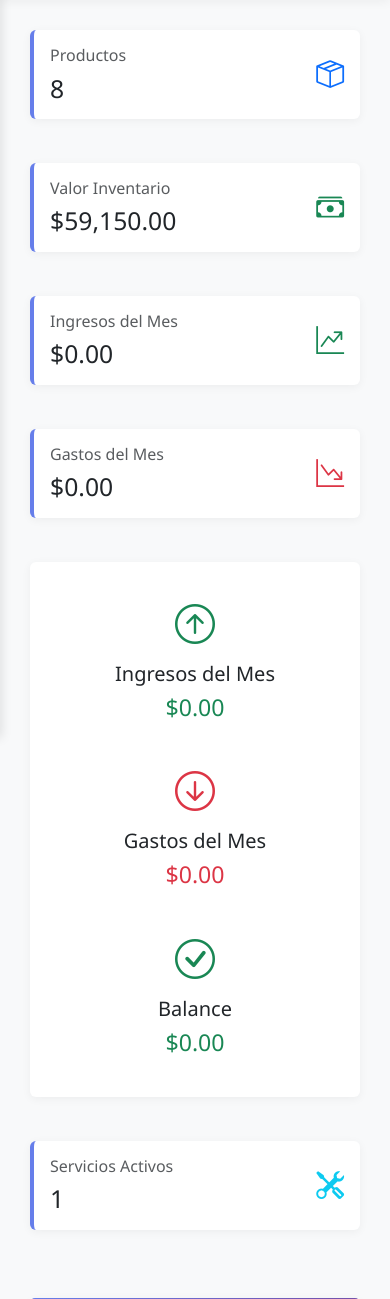
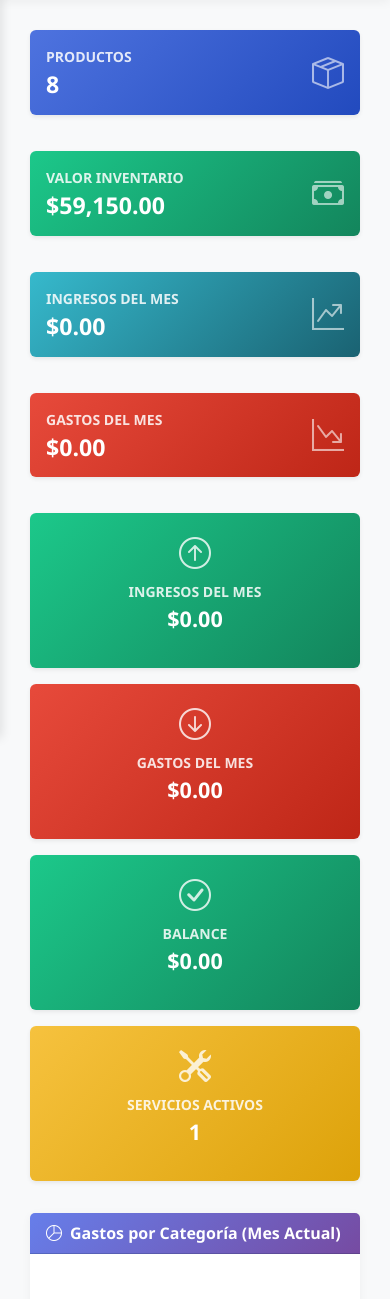
Before and after one commit to danjohn007/InventarioAlbercas, a PHP site: page /dashboard in a window 390 px wide. Shown: the part 106-1405 px from the top of the page. Run offline with PHP 8.4, Linux system fonts and the light colour scheme; a user stored in the database is signed in; data comes from the database, SQL or seed files in the repository; data that the repository does not hold is empty; a map, chart or similar area stays blank; some libraries are stand-ins or nearby versions.

Commit message:
Fix dashboard colors, report export HTTP 500, and configuraciones 403 permissions
Co-authored-by: danjohn007 <77515822+danjohn007@users.noreply.github.com>

```diff
--- a/utils/Auth.php
+++ b/utils/Auth.php
@@ -185,8 +185,8 @@ class Auth {
 
     /**
      * Ensure a permissions array has all required modules for the given role.
-     * Adds missing modules only (never removes existing ones).
-     * If any module was added, persists the updated JSON back to the DB role.
+     * Adds missing modules AND merges missing actions for existing modules.
+     * If any change was made, persists the updated JSON back to the DB role.
      *
      * @param  array    $permisos  Current decoded permissions array
      * @param  string   $rolNombre Role name (e.g. 'Administrador')
@@ -213,9 +213,17 @@ class Auth {
 
         $patched = false;
         foreach ($requiredByRole[$rolNombre] as $modulo => $acciones) {
-            if (!isset($permisos[$modulo])) {
+            if (!isset($permisos[$modulo]) || !is_array($permisos[$modulo])) {
+                // Module missing entirely
                 $permisos[$modulo] = $acciones;
                 $patched = true;
+            } else {
+                // Module exists but may be missing some actions
+                $missing = array_diff($acciones, $permisos[$modulo]);
+                if (!empty($missing)) {
+                    $permisos[$modulo] = array_values(array_unique(array_merge($permisos[$modulo], $missing)));
+                    $patched = true;
+                }
             }
         }
 
--- a/views/dashboard/index.php
+++ b/views/dashboard/index.php
@@ -1,14 +1,14 @@
 <div class="row">
     <!-- Tarjetas de estadísticas -->
-    <div class="col-md-3 mb-4">
-        <div class="card stat-card">
-            <div class="card-body">
+    <div class="col-md-3 mb-3">
+        <div class="card stat-card stat-card-blue border-0 shadow-sm">
+            <div class="card-body py-3">
                 <div class="d-flex justify-content-between align-items-center">
                     <div>
-                        <h6 class="text-muted mb-2">Productos</h6>
-                        <h2 class="mb-0"><?php echo number_format($stats['productos']); ?></h2>
+                        <div class="small fw-semibold text-uppercase mb-1" style="opacity:.85;">Productos</div>
+                        <div class="h3 fw-bold mb-0"><?php echo number_format($stats['productos']); ?></div>
                     </div>
-                    <div class="fs-1 text-primary">
+                    <div style="font-size:2rem;opacity:.6;">
                         <i class="bi bi-box-seam"></i>
                     </div>
                 </div>
@@ -16,15 +16,15 @@
         </div>
     </div>
 
-    <div class="col-md-3 mb-4">
-        <div class="card stat-card">
-            <div class="card-body">
+    <div class="col-md-3 mb-3">
+        <div class="card stat-card stat-card-green border-0 shadow-sm">
+            <div class="card-body py-3">
                 <div class="d-flex justify-content-between align-items-center">
                     <div>
-                        <h6 class="text-muted mb-2">Valor Inventario</h6>
-                        <h2 class="mb-0">$<?php echo number_format($stats['valor_inventario'], 2); ?></h2>
+                        <div class="small fw-semibold text-uppercase mb-1" style="opacity:.85;">Valor Inventario</div>
+                        <div class="h3 fw-bold mb-0">$<?php echo number_format($stats['valor_inventario'], 2); ?></div>
                     </div>
-                    <div class="fs-1 text-success">
+                    <div style="font-size:2rem;opacity:.6;">
                         <i class="bi bi-cash-stack"></i>
                     </div>
                 </div>
@@ -32,15 +32,15 @@
         </div>
     </div>
 
-    <div class="col-md-3 mb-4">
-        <div class="card stat-card">
-            <div class="card-body">
+    <div class="col-md-3 mb-3">
+        <div class="card stat-card stat-card-teal border-0 shadow-sm">
+            <div class="card-body py-3">
                 <div class="d-flex justify-content-between align-items-center">
                     <div>
-                        <h6 class="text-muted mb-2">Ingresos del Mes</h6>
-                        <h2 class="mb-0">$<?php echo number_format($stats['ingresos_mes'], 2); ?></h2>
+                        <div class="small fw-semibold text-uppercase mb-1" style="opacity:.85;">Ingresos del Mes</div>
+                        <div class="h3 fw-bold mb-0">$<?php echo number_format($stats['ingresos_mes'], 2); ?></div>
                     </div>
-                    <div class="fs-1 text-success">
+                    <div style="font-size:2rem;opacity:.6;">
                         <i class="bi bi-graph-up-arrow"></i>
                     </div>
                 </div>
@@ -48,15 +48,15 @@
         </div>
     </div>
 
-    <div class="col-md-3 mb-4">
-        <div class="card stat-card">
-            <div class="card-body">
+    <div class="col-md-3 mb-3">
+        <div class="card stat-card stat-card-red border-0 shadow-sm">
+            <div class="card-body py-3">
                 <div class="d-flex justify-content-between align-items-center">
                     <div>
-                        <h6 class="text-muted mb-2">Gastos del Mes</h6>
-                        <h2 class="mb-0">$<?php echo number_format($stats['gastos_mes'], 2); ?></h2>
+                        <div class="small fw-semibold text-uppercase mb-1" style="opacity:.85;">Gastos del Mes</div>
+                        <div class="h3 fw-bold mb-0">$<?php echo number_format($stats['gastos_mes'], 2); ?></div>
                     </div>
-                    <div class="fs-1 text-danger">
+                    <div style="font-size:2rem;opacity:.6;">
                         <i class="bi bi-graph-down-arrow"></i>
                     </div>
                 </div>
@@ -65,57 +65,46 @@
     </div>
 </div>
 
-<!-- Balance del mes -->
-<div class="row mb-4">
-    <div class="col-md-12">
-        <div class="card">
-            <div class="card-body">
-                <div class="row text-center">
-                    <div class="col-md-4">
-                        <div class="p-3">
-                            <i class="bi bi-arrow-up-circle text-success" style="font-size: 2.5rem;"></i>
-                            <h5 class="mt-2">Ingresos del Mes</h5>
-                            <h3 class="text-success">$<?php echo number_format($stats['ingresos_mes'], 2); ?></h3>
-                        </div>
-                    </div>
-                    <div class="col-md-4">
-                        <div class="p-3">
-                            <i class="bi bi-arrow-down-circle text-danger" style="font-size: 2.5rem;"></i>
-                            <h5 class="mt-2">Gastos del Mes</h5>
-                            <h3 class="text-danger">$<?php echo number_format($stats['gastos_mes'], 2); ?></h3>
-                        </div>
-                    </div>
-                    <div class="col-md-4">
-                        <div class="p-3">
-                            <?php
-                            $balance = $stats['ingresos_mes'] - $stats['gastos_mes'];
-                            $balance_color = $balance >= 0 ? 'success' : 'danger';
-                            $balance_icon = $balance >= 0 ? 'bi-check-circle' : 'bi-x-circle';
-                            ?>
-                            <i class="bi <?php echo $balance_icon; ?> text-<?php echo $balance_color; ?>" style="font-size: 2.5rem;"></i>
-                            <h5 class="mt-2">Balance</h5>
-                            <h3 class="text-<?php echo $balance_color; ?>">$<?php echo number_format($balance, 2); ?></h3>
-                        </div>
-                    </div>
-                </div>
+<!-- Balance del mes + Servicios Activos -->
+<div class="row mb-3">
+    <div class="col-md-3 mb-3">
+        <div class="card stat-card-green border-0 shadow-sm h-100">
+            <div class="card-body py-3 text-center">
+                <i class="bi bi-arrow-up-circle" style="font-size:2rem;opacity:.8;"></i>
+                <div class="small fw-semibold text-uppercase mt-1" style="opacity:.85;">Ingresos del Mes</div>
+                <div class="h4 fw-bold mb-0 mt-1">$<?php echo number_format($stats['ingresos_mes'], 2); ?></div>
             </div>
         </div>
     </div>
-</div>
-
-<div class="row mb-4">
-    <div class="col-md-3 mb-4">
-        <div class="card stat-card">
-            <div class="card-body">
-                <div class="d-flex justify-content-between align-items-center">
-                    <div>
-                        <h6 class="text-muted mb-2">Servicios Activos</h6>
-                        <h2 class="mb-0"><?php echo number_format($stats['servicios_activos']); ?></h2>
-                    </div>
-                    <div class="fs-1 text-info">
-                        <i class="bi bi-tools"></i>
-                    </div>
-                </div>
+    <div class="col-md-3 mb-3">
+        <div class="card stat-card-red border-0 shadow-sm h-100">
+            <div class="card-body py-3 text-center">
+                <i class="bi bi-arrow-down-circle" style="font-size:2rem;opacity:.8;"></i>
+                <div class="small fw-semibold text-uppercase mt-1" style="opacity:.85;">Gastos del Mes</div>
+                <div class="h4 fw-bold mb-0 mt-1">$<?php echo number_format($stats['gastos_mes'], 2); ?></div>
+            </div>
+        </div>
+    </div>
+    <div class="col-md-3 mb-3">
+        <?php
+        $balance = $stats['ingresos_mes'] - $stats['gastos_mes'];
+        $balance_class = $balance >= 0 ? 'stat-card-green' : 'stat-card-red';
+        $balance_icon = $balance >= 0 ? 'bi-check-circle' : 'bi-x-circle';
+        ?>
+        <div class="card <?php echo $balance_class; ?> border-0 shadow-sm h-100">
+            <div class="card-body py-3 text-center">
+                <i class="bi <?php echo $balance_icon; ?>" style="font-size:2rem;opacity:.8;"></i>
+                <div class="small fw-semibold text-uppercase mt-1" style="opacity:.85;">Balance</div>
+                <div class="h4 fw-bold mb-0 mt-1">$<?php echo number_format($balance, 2); ?></div>
+            </div>
+        </div>
+    </div>
+    <div class="col-md-3 mb-3">
+        <div class="card stat-card-yellow border-0 shadow-sm h-100">
+            <div class="card-body py-3 text-center">
+                <i class="bi bi-tools" style="font-size:2rem;opacity:.8;"></i>
+                <div class="small fw-semibold text-uppercase mt-1" style="opacity:.85;">Servicios Activos</div>
+                <div class="h4 fw-bold mb-0 mt-1"><?php echo number_format($stats['servicios_activos']); ?></div>
             </div>
         </div>
     </div>
--- a/views/layouts/main.php
+++ b/views/layouts/main.php
@@ -145,6 +145,27 @@ if (!empty($_sitioLogo) && !preg_match('/^uploads\/[a-zA-Z0-9_\-\.]+\.(png|jpg|j
 
         .stat-card {
             border-left: 4px solid var(--primary-color);
+        }
+
+        .stat-card-blue {
+            background: linear-gradient(135deg, #4e73df, #224abe);
+            color: #fff;
+        }
+        .stat-card-green {
+            background: linear-gradient(135deg, #1cc88a, #13855c);
+            color: #fff;
+        }
+        .stat-card-teal {
+            background: linear-gradient(135deg, #36b9cc, #1a6272);
+            color: #fff;
+        }
+        .stat-card-red {
+            background: linear-gradient(135deg, #e74a3b, #be2617);
+            color: #fff;
+        }
+        .stat-card-yellow {
+            background: linear-gradient(135deg, #f6c23e, #dda20a);
+            color: #fff;
         }
 
         .table-hover tbody tr:hover {
```
Also changed, not shown: controllers/ReportesController.php (+20 -0 lines).
